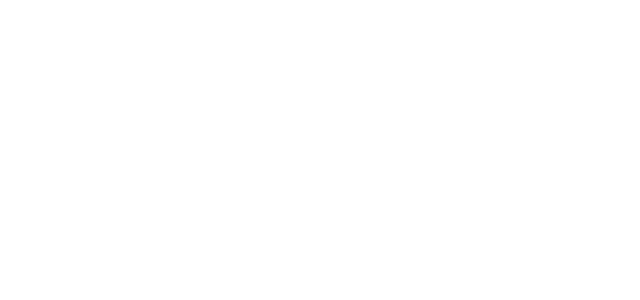
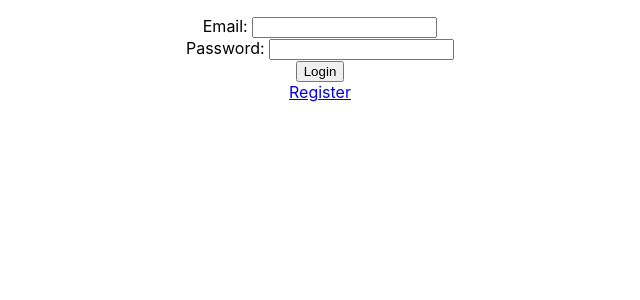
Before and after one commit to wilsoncheung7/react-chat, a React (Create React App) app: page / in a window 1280 px wide. Shown: the top 300 px of the page, without its empty margins (320-960 px from the left). Built offline with nearby package versions, Linux system fonts and the light colour scheme; no server answers.

Commit message:
#Updated login page url path name

```diff
--- a/package.json
+++ b/package.json
@@ -3,6 +3,7 @@
   "version": "0.1.0",
   "private": true,
   "dependencies": {
+    "@material-ui/core": "^4.11.0",
     "@testing-library/jest-dom": "^4.2.4",
     "@testing-library/react": "^9.3.2",
     "@testing-library/user-event": "^7.1.2",
--- a/src/components/App/index.js
+++ b/src/components/App/index.js
@@ -8,7 +8,8 @@ function App() {
   return (
     <React.Fragment>
       <Switch>
-        <Route path='/login' exact component={Login} />
+        <Route path='/' exact component={Login} />
+        {/* <Route path='/login' component={Login} /> */}
         <Route path='/register' component={Register} />
         <Route path='/user' component={User} />
       </Switch>
```
Also changed, not shown: 1 other file (tests, documents, lock files or other folders).
